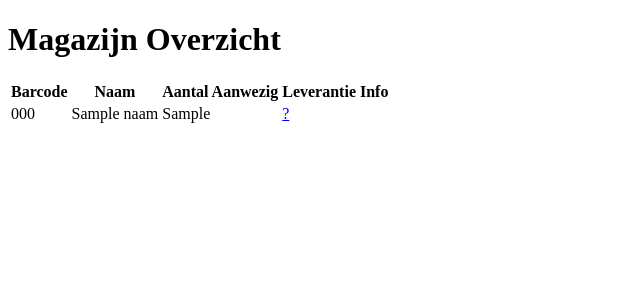
After one commit to studentlucas/BE-opdracht-1-338362, a PHP site: the page made by app/views/Magazijn/productlist.php in a window 1280 px wide. The commit adds this page. Shown: the top 300 px of the page, without its empty margins (0-640 px from the left). Run offline with PHP 8.4, Linux system fonts and the light colour scheme; the template is opened without the code that fills it: most values are stand-ins (such as "Sample title", 1, 10 or a date in 2020); some libraries are stand-ins or nearby versions.

Commit message:
7de commit

```diff
--- /dev/null
+++ b/app/views/Magazijn/productlist.php
@@ -0,0 +1,28 @@
+
+<!DOCTYPE html>
+<html>
+<head>
+    <title>Magazijn Overzicht</title>
+</head>
+<body>
+    <h1>Magazijn Overzicht</h1>
+    <table>
+        <tr>
+            <th>Barcode</th>
+            <th>Naam</th>
+            <th>Aantal Aanwezig</th>
+            <th>Leverantie Info</th>
+        </tr>
+        <?php foreach ($products as $product): ?>
+        <tr>
+            <td><?= htmlspecialchars($product['Barcode']) ?></td>
+            <td><?= htmlspecialchars($product['Naam']) ?></td>
+            <td><?= htmlspecialchars($product['AantalAanwezig'] ?? 'N/A') ?></td>
+            <td>
+                <a href="index.php?action=details&id=<?= htmlspecialchars($product['ProductId']) ?>">?</a>
+            </td>
+        </tr>
+        <?php endforeach; ?>
+    </table>
+</body>
+</html>
```
Also changed, not shown: app/views/Magazijn/productdetails.php (added, +24 -0 lines), app/views/Magazijn/create.php (deleted), app/views/Magazijn/index.php (deleted), public/index.php (line endings or trailing spaces).
